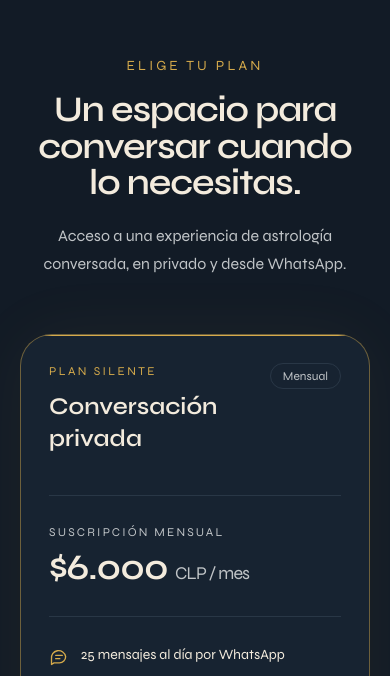
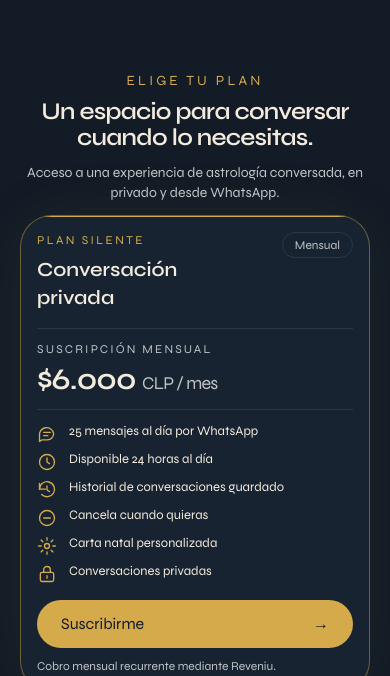
Before and after one commit to ElCopyPaste/silente-web, a Next.js app: page / in a window 390 px wide. Shown: the part 1728-2404 px from the top of the page. Built offline with nearby package versions, Linux system fonts and the light colour scheme.

Commit message:
Compactar secciones para vista móvil

```diff
--- a/components/Pricing.tsx
+++ b/components/Pricing.tsx
@@ -26,39 +26,39 @@ function BenefitIcon({ name }: { name: BenefitIconName }) {
 
 export function Pricing() {
   return (
-    <section id="elige-tu-plan" className="relative overflow-hidden px-5 py-24 md:px-8 md:py-32">
+    <section id="elige-tu-plan" className="relative flex min-h-[100svh] items-center overflow-hidden px-5 py-6 md:block md:min-h-0 md:px-8 md:py-32">
       <div className="mx-auto max-w-5xl">
         <div className="text-center">
           <p className="text-sm uppercase tracking-[.22em] text-[var(--silente-gold)]">Elige tu plan</p>
-          <h2 className="mt-4 text-4xl font-semibold leading-[1.02] tracking-[-.03em] text-[var(--silente-ivory)] md:text-6xl">
+          <h2 className="mt-2 text-2xl font-semibold leading-[1.08] tracking-[-.03em] text-[var(--silente-ivory)] md:mt-4 md:text-6xl">
             Un espacio para conversar cuando lo necesitas.
           </h2>
-          <p className="mx-auto mt-5 max-w-2xl text-base leading-7 text-[var(--silente-muted)]">
+          <p className="mx-auto mt-3 max-w-2xl text-[14px] leading-5 text-[var(--silente-muted)] md:mt-5 md:text-base md:leading-7">
             Acceso a una experiencia de astrología conversada, en privado y desde WhatsApp.
           </p>
         </div>
 
-        <div className="mx-auto mt-14 max-w-lg">
-          <article className="relative overflow-hidden rounded-[2rem] border border-[rgba(213,170,75,.45)] bg-[var(--silente-secondary)] p-7 shadow-[0_0_70px_rgba(213,170,75,.06)] md:p-10">
+        <div className="mx-auto mt-3 max-w-lg md:mt-14">
+          <article className="relative overflow-hidden rounded-[2rem] border border-[rgba(213,170,75,.45)] bg-[var(--silente-secondary)] p-4 shadow-[0_0_70px_rgba(213,170,75,.06)] md:p-10">
             <div className="absolute inset-x-0 top-0 h-px bg-[var(--silente-gold)]" />
             <div className="flex items-start justify-between gap-6">
               <div>
                 <p className="text-xs uppercase tracking-[.2em] text-[var(--silente-gold)]">Plan Silente</p>
-                <h3 className="mt-3 text-2xl font-semibold text-[var(--silente-ivory)]">Conversación privada</h3>
+                <h3 className="mt-2 text-xl font-semibold text-[var(--silente-ivory)] md:mt-3 md:text-2xl">Conversación privada</h3>
               </div>
               <span className="rounded-full border border-[var(--silente-border)] px-3 py-1 text-xs text-[var(--silente-muted)]">
                 Mensual
               </span>
             </div>
 
-            <div className="mt-10 border-y border-[var(--silente-border)] py-7">
+            <div className="mt-4 border-y border-[var(--silente-border)] py-3 md:mt-10 md:py-7">
               <p className="text-xs uppercase tracking-[.18em] text-[var(--silente-muted)]">Suscripción mensual</p>
-              <p className="mt-2 text-4xl font-semibold tracking-tight text-[var(--silente-ivory)] md:text-5xl">
+              <p className="mt-1 text-3xl font-semibold tracking-tight text-[var(--silente-ivory)] md:mt-2 md:text-5xl">
                 $6.000 <span className="text-lg font-normal text-[var(--silente-muted)]">CLP / mes</span>
               </p>
             </div>
 
-            <ul className="mt-7 space-y-4 text-sm text-[var(--silente-ivory)]">
+            <ul className="mt-3 space-y-1.5 text-[13px] text-[var(--silente-ivory)] md:mt-7 md:space-y-4 md:text-sm">
               <li className="flex items-start gap-3"><BenefitIcon name="messages" /><span>25 mensajes al día por WhatsApp</span></li>
               <li className="flex items-start gap-3"><BenefitIcon name="clock" /><span>Disponible 24 horas al día</span></li>
               <li className="flex items-start gap-3"><BenefitIcon name="history" /><span>Historial de conversaciones guardado</span></li>
@@ -69,13 +69,13 @@ export function Pricing() {
 
             <a
               href={`${process.env.NEXT_PUBLIC_BASE_PATH ?? ""}/checkout/`}
-              className="mt-9 flex items-center justify-between rounded-full bg-[var(--silente-gold)] px-6 py-4 font-semibold text-[var(--silente-night)] transition-transform hover:scale-[1.01] focus-visible:outline focus-visible:outline-2 focus-visible:outline-offset-4 focus-visible:outline-[var(--silente-gold-light)]"
+              className="mt-4 flex items-center justify-between rounded-full bg-[var(--silente-gold)] px-6 py-3 font-semibold md:mt-9 md:py-4 text-[var(--silente-night)] transition-transform hover:scale-[1.01] focus-visible:outline focus-visible:outline-2 focus-visible:outline-offset-4 focus-visible:outline-[var(--silente-gold-light)]"
             >
               <span>Suscribirme</span>
               <span aria-hidden="true">→</span>
             </a>
 
-            <p className="mt-4 text-xs leading-5 text-[var(--silente-muted)]">
+            <p className="mt-2 text-xs leading-5 text-[var(--silente-muted)] md:mt-4">
               Cobro mensual recurrente mediante Reveniu.
             </p>
           </article>
```
